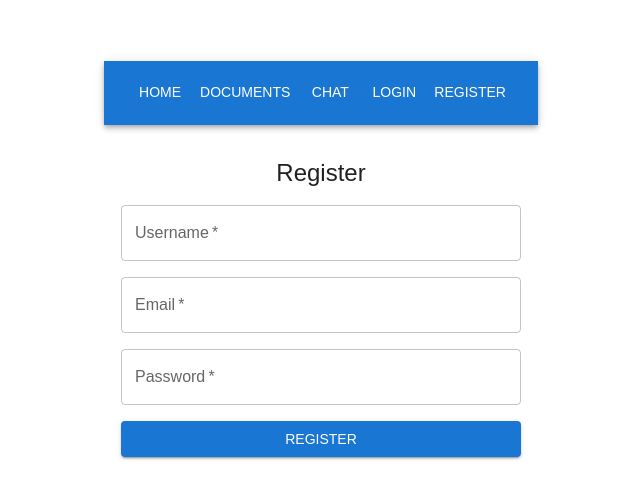
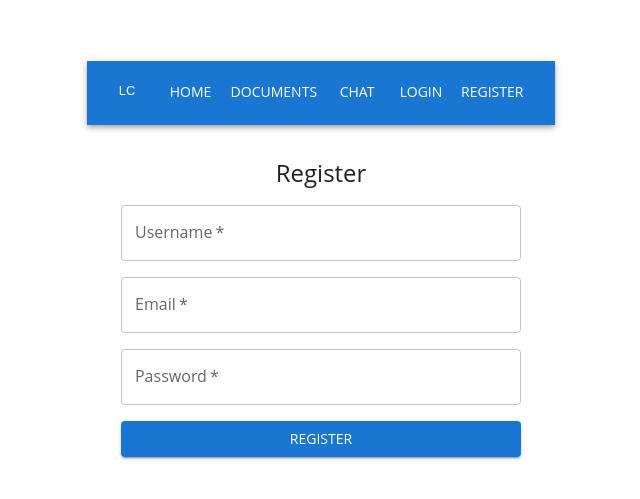
Before and after one commit to akigogikar/LinChat, a React (Vite) app in the folder frontend/: page /register in a window 1280 px wide. Shown: the part 141-640 px from the top of the page, without its empty margins (319-959 px from the left). Built offline with nearby package versions, Linux system fonts and the light colour scheme; no server answers.

Commit message:
feat(frontend): add logo and theme enhancements

```diff
--- a/frontend/src/App.jsx
+++ b/frontend/src/App.jsx
@@ -1,5 +1,6 @@
 import { Routes, Route, Link } from 'react-router-dom'
-import { AppBar, Toolbar, Button } from '@mui/material'
+import { AppBar, Toolbar, Button, Box } from '@mui/material'
+import logo from './assets/logo.svg'
 import Home from './pages/Home.jsx'
 import Documents from './pages/Documents.jsx'
 import ChatPage from './pages/Chat.jsx'
@@ -13,8 +14,9 @@ export default function App() {
 
   return (
     <>
-      <AppBar position="static">
+      <AppBar position="static" color="primary">
         <Toolbar>
+          <Box component="img" src={logo} alt="LinChat" sx={{ height: 32, mr: 2 }} />
           <Button color="inherit" component={Link} to="/">Home</Button>
           <Button color="inherit" component={Link} to="/documents">Documents</Button>
           <Button color="inherit" component={Link} to="/chat">Chat</Button>
--- a/frontend/src/theme.js
+++ b/frontend/src/theme.js
@@ -1,8 +1,29 @@
 import { createTheme } from '@mui/material/styles'
 
 const theme = createTheme({
+  palette: {
+    primary: {
+      main: '#1976d2',
+      light: '#42a5f5',
+      dark: '#1565c0',
+    },
+    secondary: {
+      main: '#ff4081',
+    },
+  },
   typography: {
-    fontFamily: 'Arial, sans-serif',
+    fontFamily: '"Open Sans", Arial, sans-serif',
+    h1: {
+      fontSize: '2rem',
+      fontWeight: 700,
+    },
+    h2: {
+      fontSize: '1.5rem',
+      fontWeight: 700,
+    },
+    body1: {
+      fontSize: '1rem',
+    },
   },
   components: {
     MuiContainer: {
```
Also changed, not shown: frontend/src/assets/logo.svg (added).
